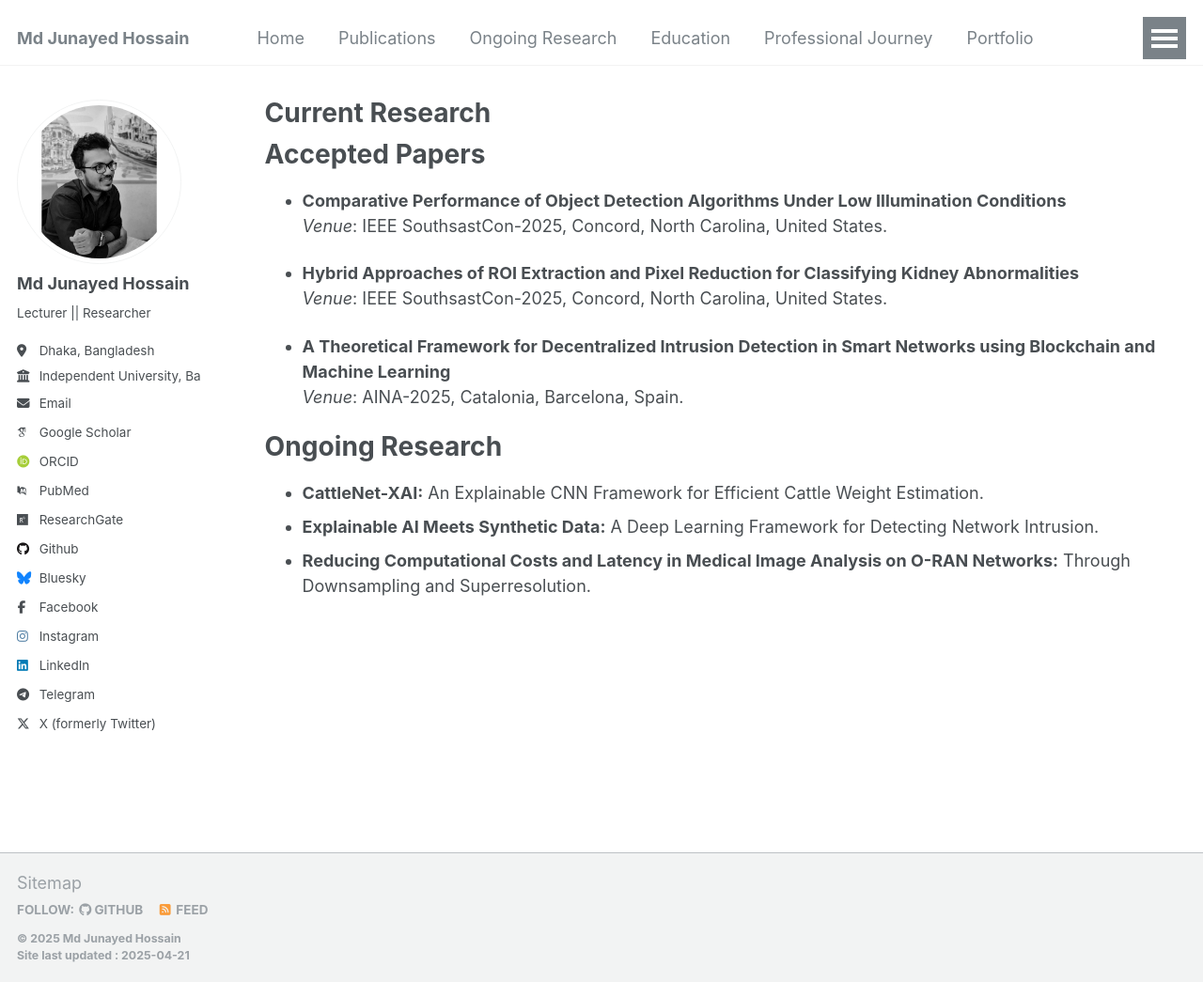
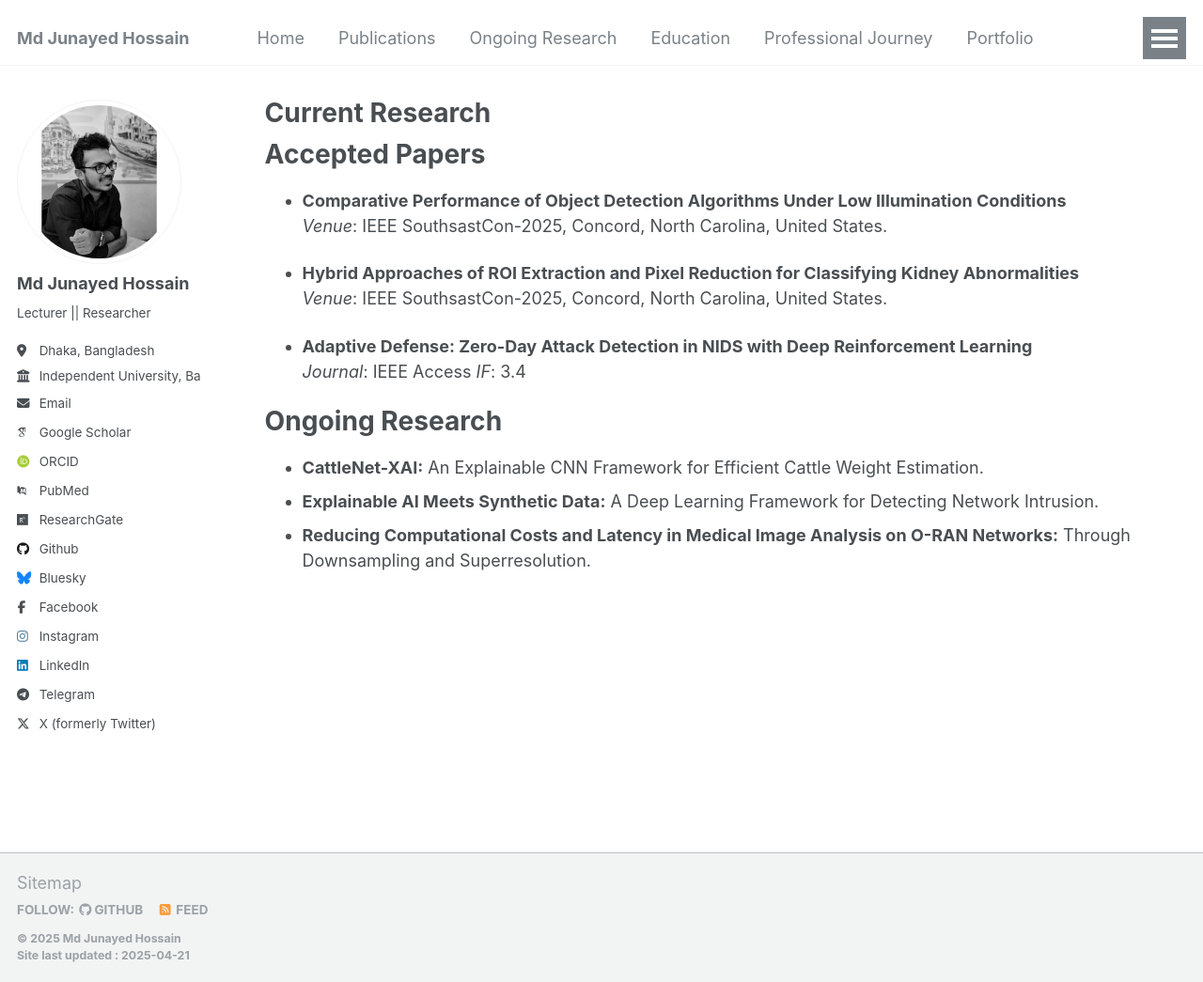
Before and after one commit to i-am-junayed/i-am-junayed.github.io, a Jekyll site: the page built from _pages/ongoing-research.md, in a window 1280 px wide and 1045 px high. Shown: the whole window at 94% size. Built offline with Jekyll 4.4.1, drawn with Linux system fonts in a browser that asks for light colours; some web fonts are replaced.

Commit message:
Update ongoing-research.md

```diff
--- a/_pages/ongoing-research.md
+++ b/_pages/ongoing-research.md
@@ -14,8 +14,8 @@ author_profile: true
 - **Hybrid Approaches of ROI Extraction and Pixel Reduction for Classifying Kidney Abnormalities**
   *Venue*: IEEE SouthsastCon-2025, Concord, North Carolina, United States.
 
-- **A Theoretical Framework for Decentralized Intrusion Detection in Smart Networks using Blockchain and Machine Learning**
-  *Venue*: AINA-2025, Catalonia, Barcelona, Spain.
+- **Adaptive Defense: Zero-Day Attack Detection in NIDS with Deep Reinforcement Learning**
+  *Journal*: IEEE Access *IF*: 3.4
 
 # Ongoing Research
 
```
